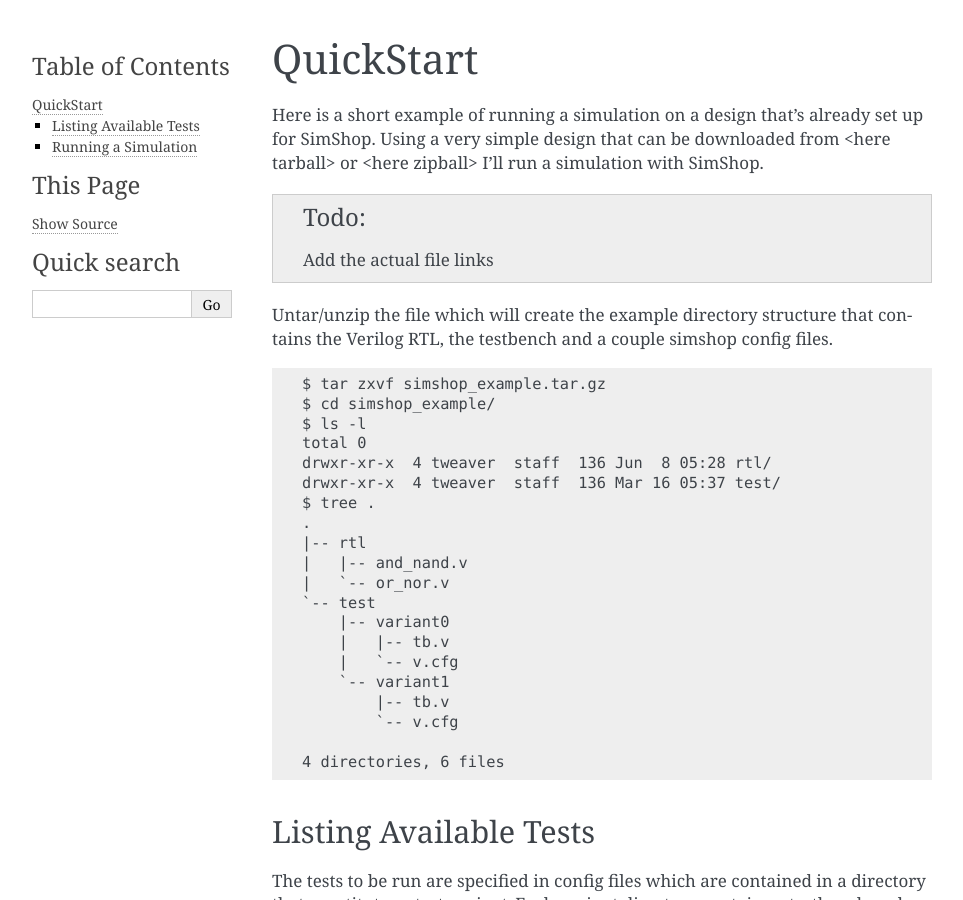
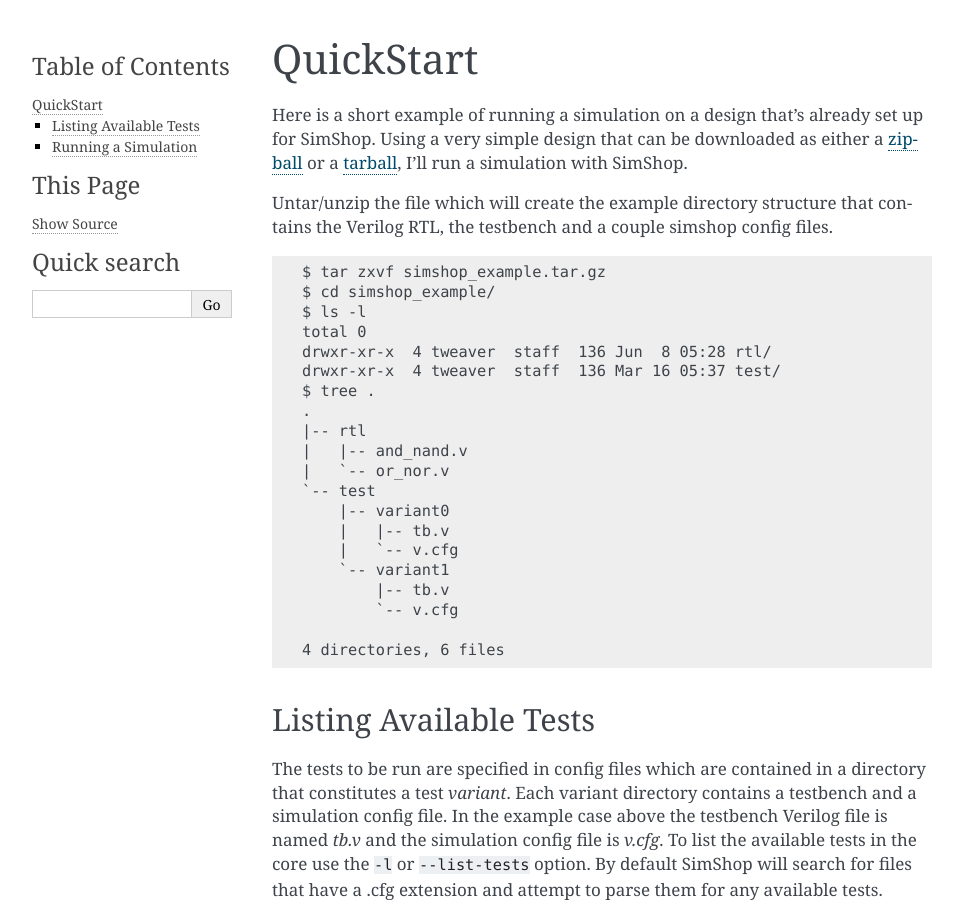
Before and after one commit to inneralien/SimShop, a Sphinx documentation site: the page built from docs/quickstart.rst, in a window 1280 px wide and 900 px high. Shown: the whole window, without its empty margins (148-1111 px from the left). Built offline with Sphinx 7.4.7, drawn with Linux system fonts in a browser that asks for light colours.

Commit message:
Added links to real example simulation files.

```diff
--- a/docs/quickstart.rst
+++ b/docs/quickstart.rst
@@ -1,13 +1,13 @@
+.. _tarball: http://dl.dropbox.com/u/36920546/simshop_example.tar.gz
+.. _zipball: http://dl.dropbox.com/u/36920546/simshop_example.zip
+
 ==========
 QuickStart
 ==========
 Here is a short example of running a simulation on a design that's already
-set up for SimShop. Using a very simple design that can be downloaded from
-<here tarball> or <here zipball> I'll run a simulation with SimShop.
-
-.. todo::
-    Add the actual file links
-
+set up for SimShop. Using a very simple design that can be downloaded as
+either a zipball_ or a tarball_,
+I'll run a simulation with SimShop.
 
 Untar/unzip the file which will create the example directory structure that
 contains the Verilog RTL, the testbench and a couple simshop config files.
```
